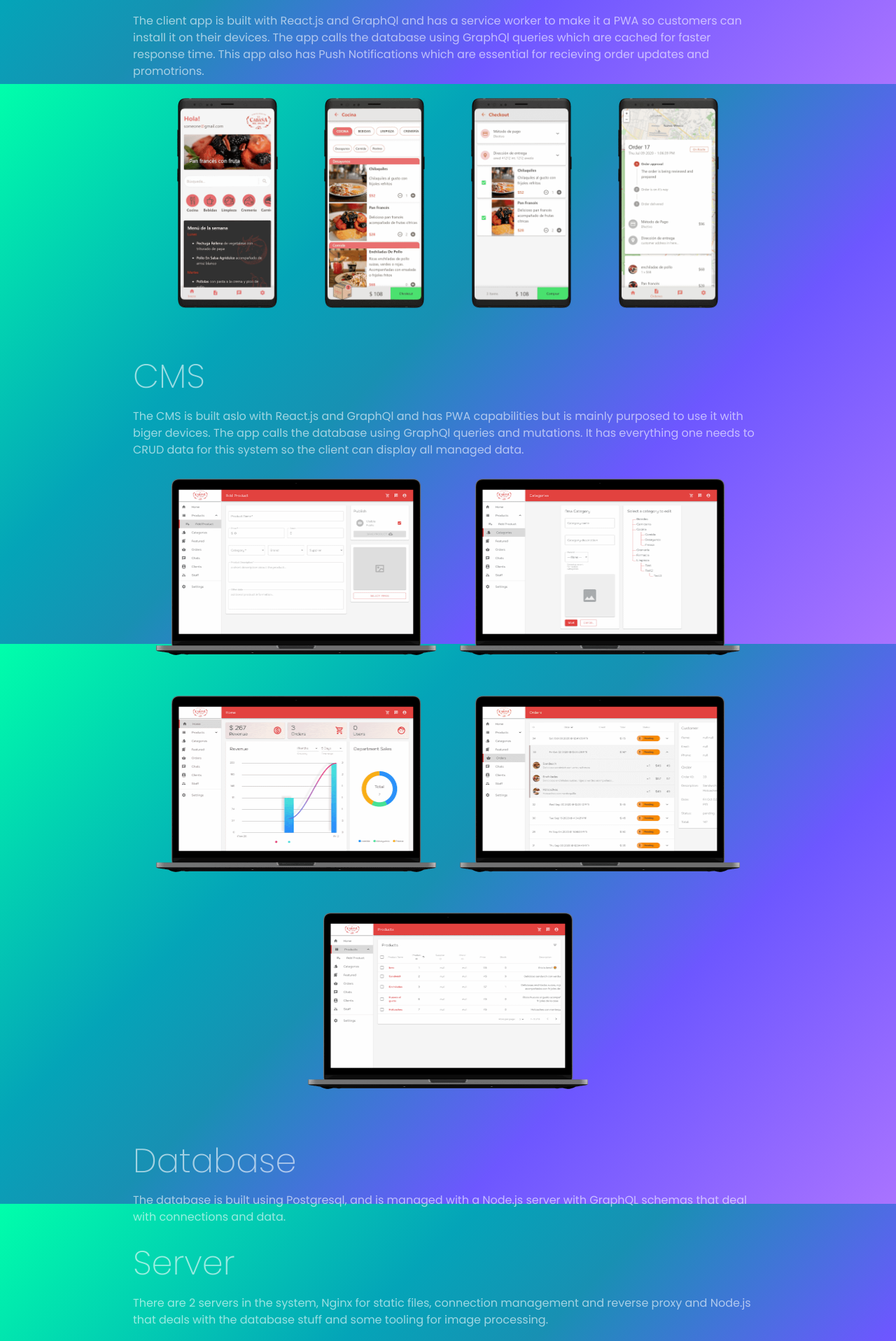
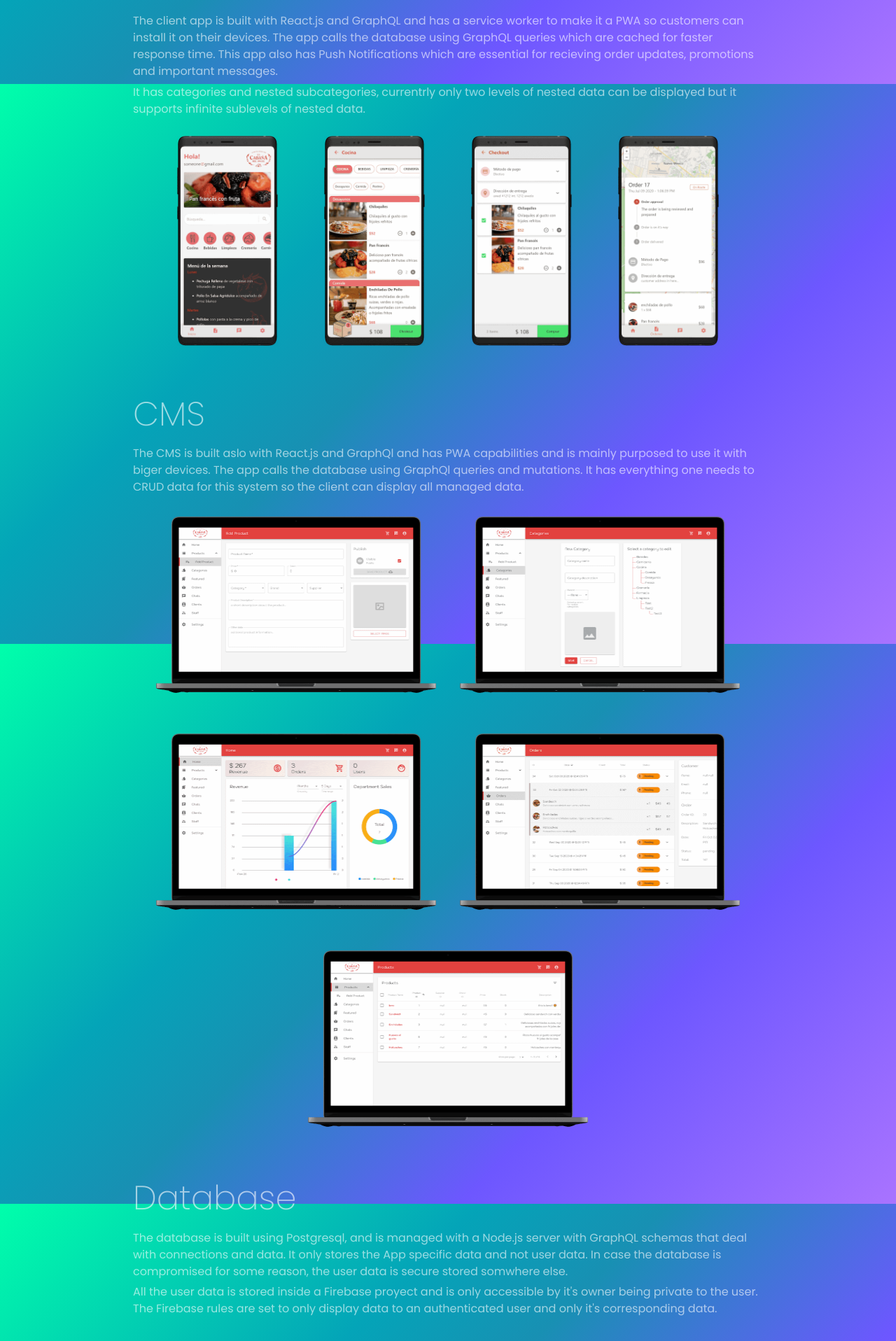
Before and after one commit to Mandragoro/my-portfolio, a React (Create React App) app: page /cabana in a window 1280 px wide. Shown: the part 680-2596 px from the top of the page at 70% size. Built offline with nearby package versions, Linux system fonts and the light colour scheme.

Commit message:
Fixed some typos and added some text

```diff
--- a/src/Pages/Cabana.js
+++ b/src/Pages/Cabana.js
@@ -110,7 +110,7 @@ export default function IconButtons() {
       <br />
 
       <Typography component="p" variant="body1" className={classes.body1} color="textSecondary" gutterBottom>
-        The complete system has different parts, the client, CMS, database and server. Everything resides inside some docker containers hosted on a VPS running linux. The server uses Nginx to serve static conntent and as a reverse proxy to manage incomming connections, all incoming/outgoing connections are encrypted with ssl and has location based bans for countries that are not in the list.
+        The complete system has different parts, the client, CMS, database and server. Everything resides inside Docker containers hosted on a VPS running linux. The server uses Nginx to serve static conntent and as a reverse proxy to manage incomming connections, all incoming/outgoing connections are encrypted with SSL and has location based bans for countries that are not in the list.
       </Typography>
 
       <br />
@@ -134,7 +134,11 @@ export default function IconButtons() {
       </Typography>
 
       <Typography component="p" variant="body1" className={classes.body1} color="textSecondary" gutterBottom>
-        The client app is built with React.js and GraphQl and has a service worker to make it a PWA so customers can install it on their devices. The app calls the database using GraphQl queries which are cached for faster response time. This app also has Push Notifications which are essential for recieving order updates and promotrions.
+        The client app is built with React.js and GraphQL and has a service worker to make it a PWA so customers can install it on their devices. The app calls the database using GraphQL queries which are cached for faster response time. This app also has Push Notifications which are essential for recieving order updates, promotions and important messages.
+      </Typography>
+
+      <Typography component="p" variant="body1" className={classes.body1} color="textSecondary" gutterBottom>
+        It has categories and nested subcategories, currentrly only two levels of nested data can be displayed but it supports infinite sublevels of nested data.
       </Typography>
 
       <br />
@@ -161,7 +165,7 @@ export default function IconButtons() {
       </Typography>
 
       <Typography component="p" variant="body1" className={classes.body1} color="textSecondary" gutterBottom>
-        The CMS is built aslo with React.js and GraphQl and has PWA capabilities but is mainly purposed to use it with biger devices. The app calls the database using GraphQl queries and mutations. It has everything one needs to CRUD data for this system so the client can display all managed data.
+        The CMS is built aslo with React.js and GraphQl and has PWA capabilities and is mainly purposed to use it with biger devices. The app calls the database using GraphQl queries and mutations. It has everything one needs to CRUD data for this system so the client can display all managed data.
       </Typography>
 
       <br />
@@ -190,7 +194,10 @@ export default function IconButtons() {
         Database
       </Typography>
       <Typography component="p" variant="body1" className={classes.body1} color="textSecondary" gutterBottom>
-        The database is built using Postgresql, and is managed with a Node.js server with GraphQL schemas that deal with connections and data.
+        The database is built using Postgresql, and is managed with a Node.js server with GraphQL schemas that deal with connections and data. It only stores the App specific data and not user data. In case the database is compromised for some reason, the user data is secure stored somwhere else.
+      </Typography>
+      <Typography component="p" variant="body1" className={classes.body1} color="textSecondary" gutterBottom>
+        All the user data is stored inside a Firebase proyect and is only accessible by it's owner being private to the user. The Firebase rules are set to only display data to an authenticated user and only it's corresponding data.
       </Typography>
 
       <br />
@@ -199,7 +206,7 @@ export default function IconButtons() {
         Server
       </Typography>
       <Typography component="p" variant="body1" className={classes.body1} color="textSecondary" gutterBottom>
-        There are 2 servers in the system, Nginx for static files, connection management and reverse proxy and Node.js that deals with the database stuff and some tooling for image processing.
+        There are 2 servers in the system, Nginx for static files, connection management and reverse proxy and a Node.js server that deals with database queries, some tooling for image processing and user authentication.
       </Typography>
 
       <Separator />
```
